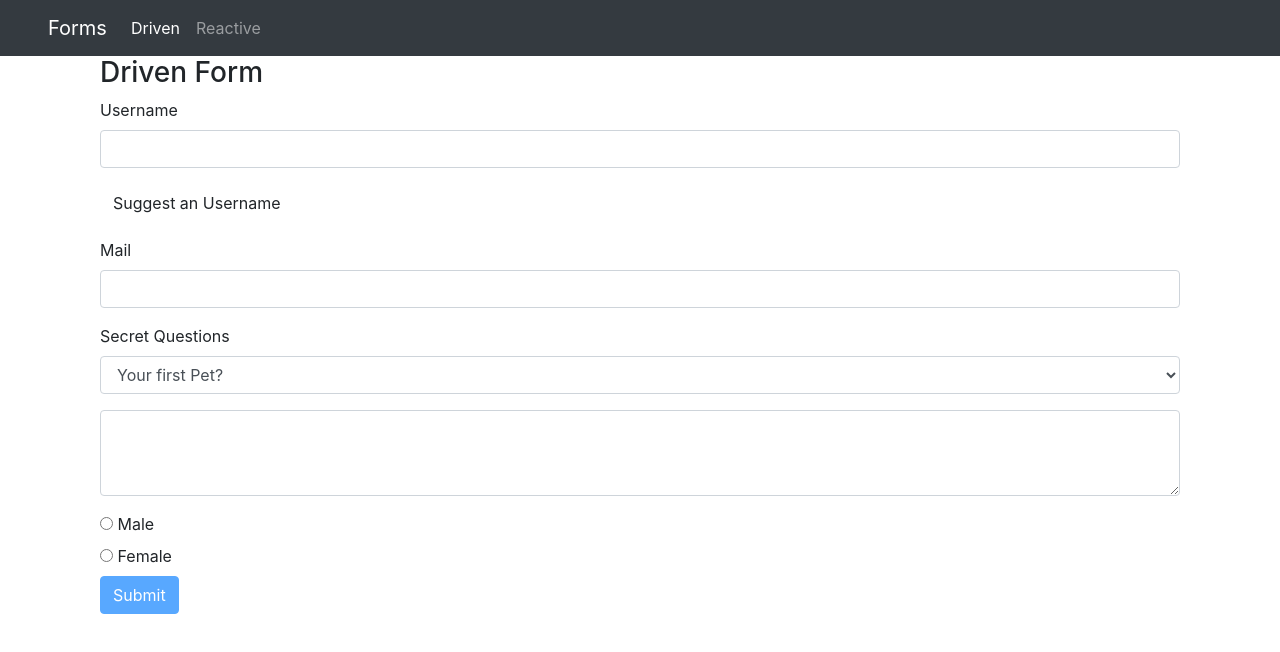
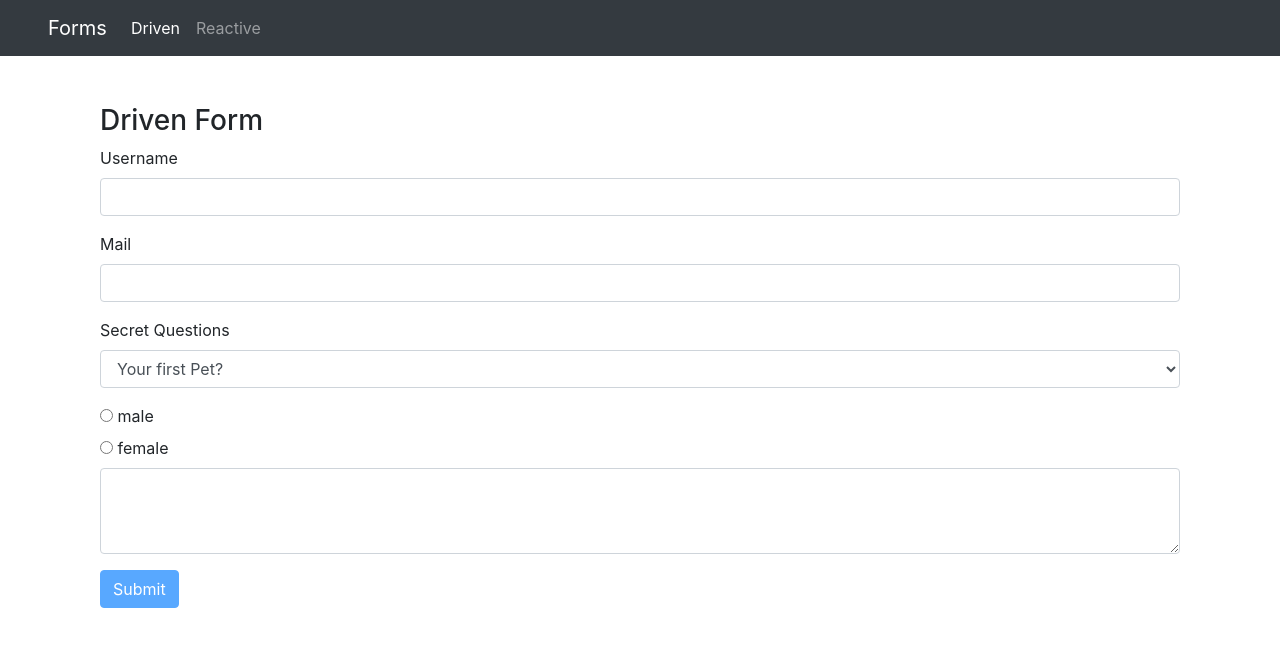
Before and after one commit to ssroma/Angular-Forms, an Angular app: page /driven in a window 1280 px wide. Shown: the top 652 px of the page. Built offline with nearby package versions, Linux system fonts and the light colour scheme.

Commit message:
Buttons possitions changed

```diff
--- a/src/app/driven-form/driven-form.component.html
+++ b/src/app/driven-form/driven-form.component.html
@@ -32,10 +32,10 @@
               </ul>
             </div>
           </div>
-
+          <!--
           <div class="form-group">
             <button class="btn btn-default" type="button">Suggest an Username</button>
-          </div>
+          </div> -->
 
           <div class="form-group">
             <label for="email">Mail</label>
@@ -69,15 +69,6 @@
               [value]="opts.value">{{ opts.question }}</option>
           </select>
         </div>
-        <div class="form-group">
-          <textarea
-            class="form-control"
-            name="textInput"
-            rows="3"
-            ngModel
-            #textInput="ngModel"
-          ></textarea>
-        </div>
 
         <div class="from-group">
           <div class="radio" *ngFor="let gender of genders" >
@@ -93,6 +84,16 @@
           </div>
         </div>
 
+        <div class="form-group">
+          <textarea
+            class="form-control"
+            name="textInput"
+            rows="3"
+            ngModel
+            #textInput="ngModel"
+          ></textarea>
+        </div>
+
         <button [disabled]="f.invalid" class="btn btn-primary" type="submit">Submit</button>
       </form>
 
--- a/src/app/driven-form/driven-form.component.sass
+++ b/src/app/driven-form/driven-form.component.sass
@@ -1,3 +1,6 @@
+.container
+    margin-top: 3rem
+
 input.ng-invalid.ng-touched
     border: 1px solid red
 
--- a/src/app/driven-form/driven-form.component.ts
+++ b/src/app/driven-form/driven-form.component.ts
@@ -28,7 +28,7 @@ export class DrivenFormComponent implements OnInit {
   email: string;
   secret: string;
   suggestion = [];
-  genders = ['Male', 'Female']
+  genders = ['male', 'female']
 
   constructor() { }
 
```
